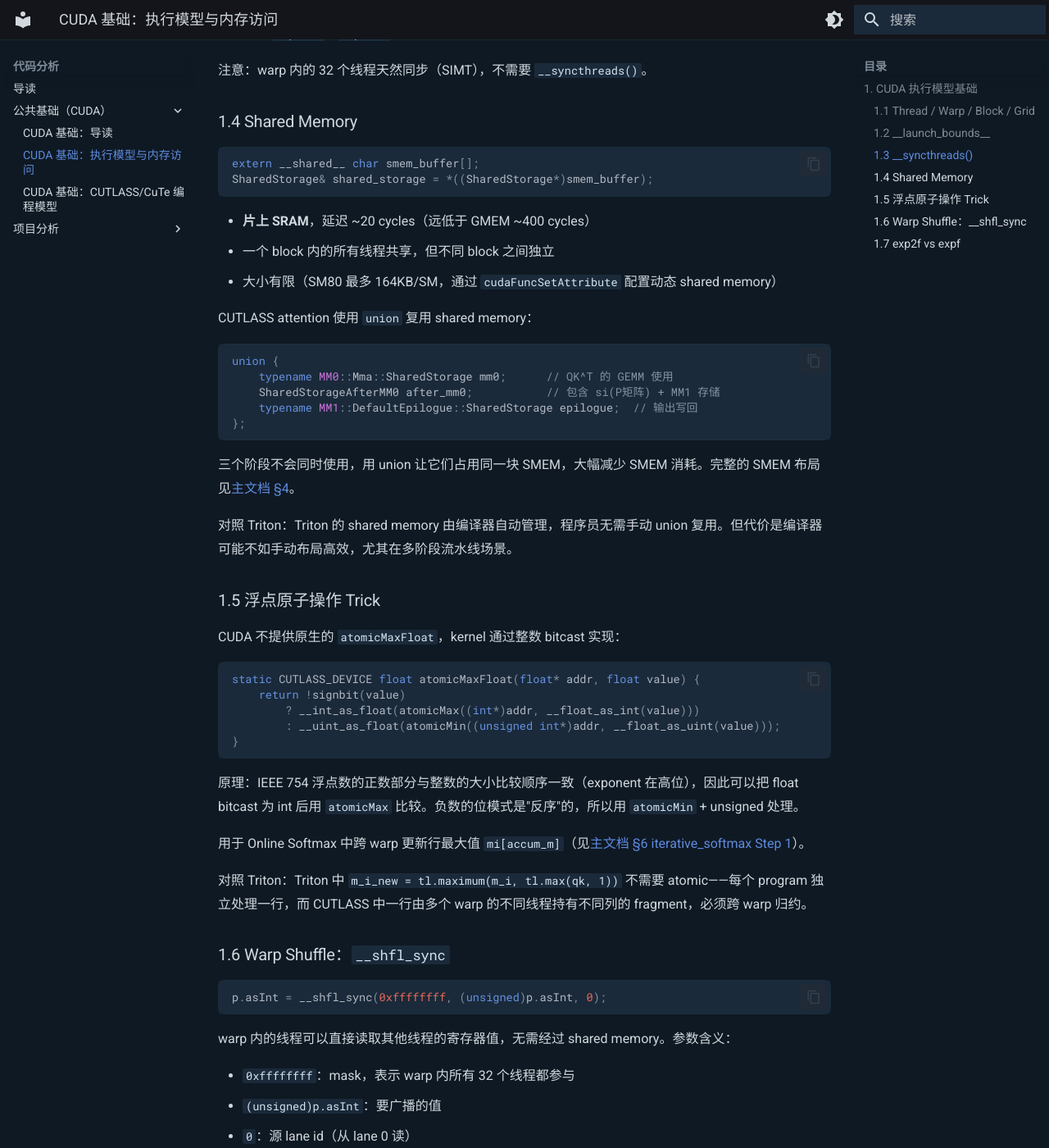
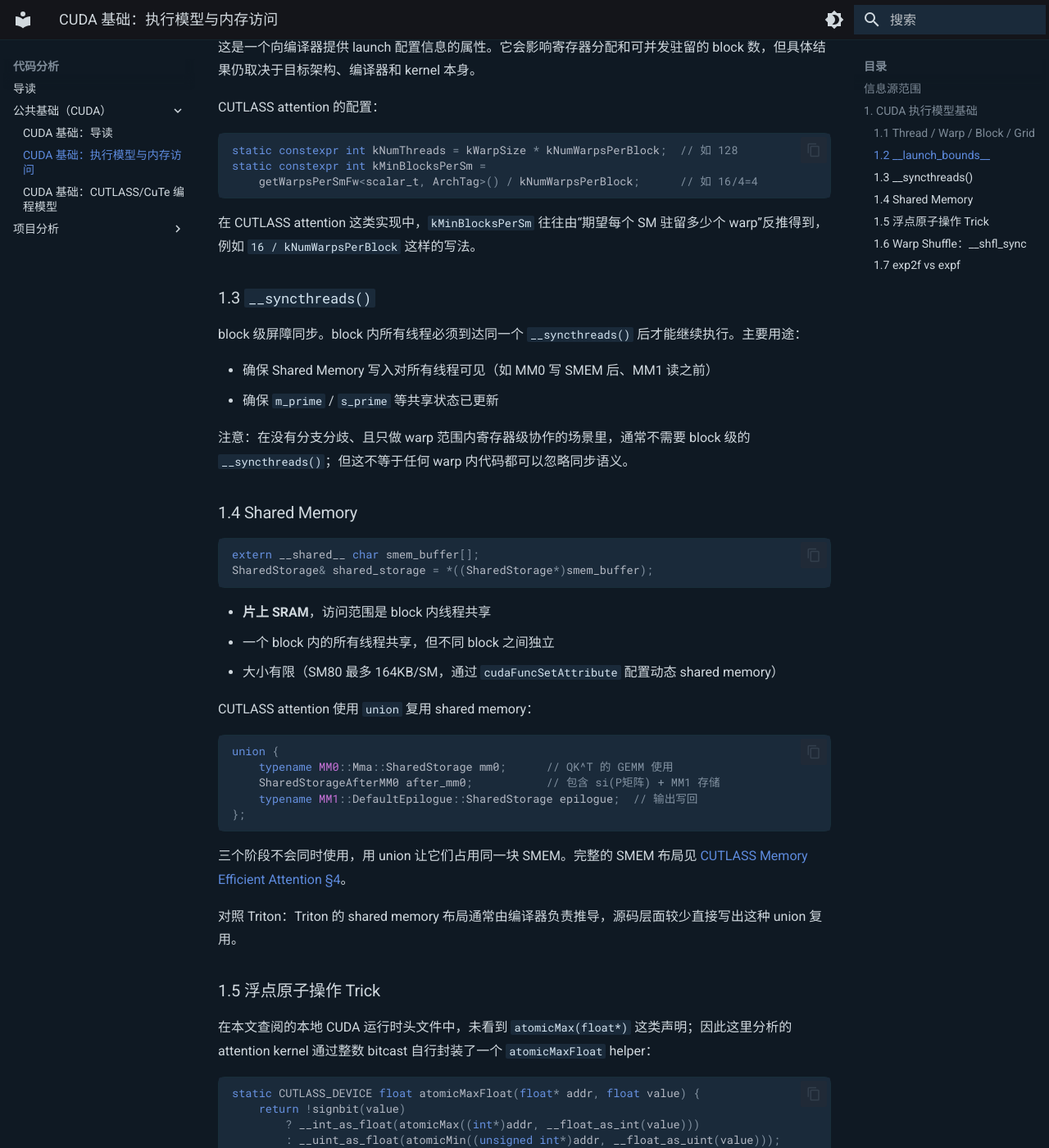
Before and after one commit to YouHuang67/paper-code-notes, an MkDocs documentation site: the page built from docs/code_analysis/cuda_foundations/01_cuda_execution_model_and_memory.md, in a window 1280 px wide and 1400 px high, scrolled down 1647 px. Shown: the whole window at 82% size. Built offline with MkDocs 1.6.1 and Material for MkDocs 9.7.7, drawn with Linux system fonts in a browser that asks for light colours; some of the changed text lies outside the part shown.

Commit message:
docs: tighten cuda source claims

````diff
--- a/docs/code_analysis/cuda_foundations/01_cuda_execution_model_and_memory.md
+++ b/docs/code_analysis/cuda_foundations/01_cuda_execution_model_and_memory.md
@@ -7,6 +7,16 @@
 本文整理 CUDA kernel 中最常见的执行模型、共享内存、同步原语和 warp 级通信，作为各类 CUDA / CUTLASS / CUB 代码分析的公共引用页。
 
 CUTLASS / CuTe 的模板体系与编程抽象见 [CUDA 基础：CUTLASS/CuTe 编程模型](02_cuda_cutlass_cute_programming_model.md)。
+
+## 信息源范围
+
+本文只保留能在本地 CUDA 运行时头文件、CUTLASS 头文件和已分析 kernel 实现中核实的内容。主要依据包括：
+
+- CUDA 运行时头文件：`vector_types.h`、`device_launch_parameters.h`、`crt/host_defines.h`、`crt/device_functions.h`、`sm_30_intrinsics.h/.hpp`、`sm_32_atomic_functions.h`、`crt/math_functions.h`
+- CUTLASS 头文件：`cutlass/detail/helper_macros.hpp`、`cutlass/device_kernel.h`、`cutlass/gemm/kernel/gemm.h`
+- 项目实现：PyTorch ATen `mem_eff_attention/kernel_forward.h`
+
+没有在这些本地材料中直接看到的结论，本文会改用保守表述，不把经验判断写成硬性事实。
 
 ## 1. CUDA 执行模型基础
 
@@ -43,7 +53,7 @@
 - `maxThreadsPerBlock`：每个 block 的最大线程数
 - `minBlocksPerSm`：每个 SM 至少同时驻留的 block 数
 
-编译器据此优化寄存器分配：当 `minBlocksPerSm` 较高时，编译器会限制每个线程的寄存器用量以容纳更多 block（提升 occupancy），必要时将寄存器溢出到 local memory。
+这是一个向编译器提供 launch 配置信息的属性。它会影响寄存器分配和可并发驻留的 block 数，但具体结果仍取决于目标架构、编译器和 kernel 本身。
 
 CUTLASS attention 的配置：
 
@@ -53,7 +63,7 @@
     getWarpsPerSmFw<scalar_t, ArchTag>() / kNumWarpsPerBlock;      // 如 16/4=4
 ```
 
-SM80 + f16 场景目标是每个 SM 驻留 16 个 warp，即 `kMinBlocksPerSm = 16 / kNumWarpsPerBlock`。
+在 CUTLASS attention 这类实现中，`kMinBlocksPerSm` 往往由“期望每个 SM 驻留多少个 warp”反推得到，例如 `16 / kNumWarpsPerBlock` 这样的写法。
 
 ### 1.3 `__syncthreads()`
 
@@ -62,7 +72,7 @@
 - 确保 Shared Memory 写入对所有线程可见（如 MM0 写 SMEM 后、MM1 读之前）
 - 确保 `m_prime` / `s_prime` 等共享状态已更新
 
-注意：warp 内的 32 个线程天然同步（SIMT），不需要 `__syncthreads()`。
+注意：在没有分支分歧、且只做 warp 范围内寄存器级协作的场景里，通常不需要 block 级的 `__syncthreads()`；但这不等于任何 warp 内代码都可以忽略同步语义。
 
 ### 1.4 Shared Memory
 
@@ -71,7 +81,7 @@
 SharedStorage& shared_storage = *((SharedStorage*)smem_buffer);
 ```
 
-- **片上 SRAM**，延迟 ~20 cycles（远低于 GMEM ~400 cycles）
+- **片上 SRAM**，访问范围是 block 内线程共享
 - 一个 block 内的所有线程共享，但不同 block 之间独立
 - 大小有限（SM80 最多 164KB/SM，通过 `cudaFuncSetAttribute` 配置动态 shared memory）
 
@@ -85,13 +95,13 @@
 };
 ```
 
-三个阶段不会同时使用，用 union 让它们占用同一块 SMEM，大幅减少 SMEM 消耗。完整的 SMEM 布局见[主文档 §4](00_overview.md#4-shared-memory-布局)。
+三个阶段不会同时使用，用 union 让它们占用同一块 SMEM。完整的 SMEM 布局见 [CUTLASS Memory Efficient Attention §4](../cutlass_mem_eff_attention/00_overview.md#4-shared-memory-布局)。
 
-对照 Triton：Triton 的 shared memory 由编译器自动管理，程序员无需手动 union 复用。但代价是编译器可能不如手动布局高效，尤其在多阶段流水线场景。
+对照 Triton：Triton 的 shared memory 布局通常由编译器负责推导，源码层面较少直接写出这种 union 复用。
 
 ### 1.5 浮点原子操作 Trick
 
-CUDA 不提供原生的 `atomicMaxFloat`，kernel 通过整数 bitcast 实现：
+在本文查阅的本地 CUDA 运行时头文件中，未看到 `atomicMax(float*)` 这类声明；因此这里分析的 attention kernel 通过整数 bitcast 自行封装了一个 `atomicMaxFloat` helper：
 
 ```cpp
 static CUTLASS_DEVICE float atomicMaxFloat(float* addr, float value) {
@@ -103,7 +113,7 @@
 
 原理：IEEE 754 浮点数的正数部分与整数的大小比较顺序一致（exponent 在高位），因此可以把 float bitcast 为 int 后用 `atomicMax` 比较。负数的位模式是"反序"的，所以用 `atomicMin` + unsigned 处理。
 
-用于 Online Softmax 中跨 warp 更新行最大值 `mi[accum_m]`（见[主文档 §6 iterative_softmax Step 1](00_overview.md#6-iterative_softmax-详解)）。
+用于 Online Softmax 中跨 warp 更新行最大值 `mi[accum_m]`（见 [CUTLASS Memory Efficient Attention §6](../cutlass_mem_eff_attention/00_overview.md#6-iterative_softmax-详解)）。
 
 对照 Triton：Triton 中 `m_i_new = tl.maximum(m_i, tl.max(qk, 1))` 不需要 atomic——每个 program 独立处理一行，而 CUTLASS 中一行由多个 warp 的不同线程持有不同列的 fragment，必须跨 warp 归约。
 
@@ -123,7 +133,7 @@
 
 ### 1.7 `exp2f` vs `expf`
 
-GPU 硬件有原生 `exp2`（以 2 为底的指数）指令，但 `exp`（以 e 为底）通常由编译器实现为 `exp2(x * log2(e))`，多一次乘法。
+从本地 CUDA 头文件可以确认，`expf` 和 `exp2f` 都是设备数学函数。本文这里只分析 kernel 为什么主动改写成 `exp2f` 形式，而不对底层具体指令序列做更强断言。
 
 - CUTLASS attention 在 `iterative_softmax` 中预乘 `kLog2e = 1.4426950408889634`，然后全部使用 `exp2f`
 - Triton Split-K 同理：`qk_scale = sm_scale * log2e`，后续用 `tl.math.exp2`
````
Also changed, not shown: docs/code_analysis/cuda_foundations/02_cuda_cutlass_cute_programming_model.md (+16 -7 lines).
